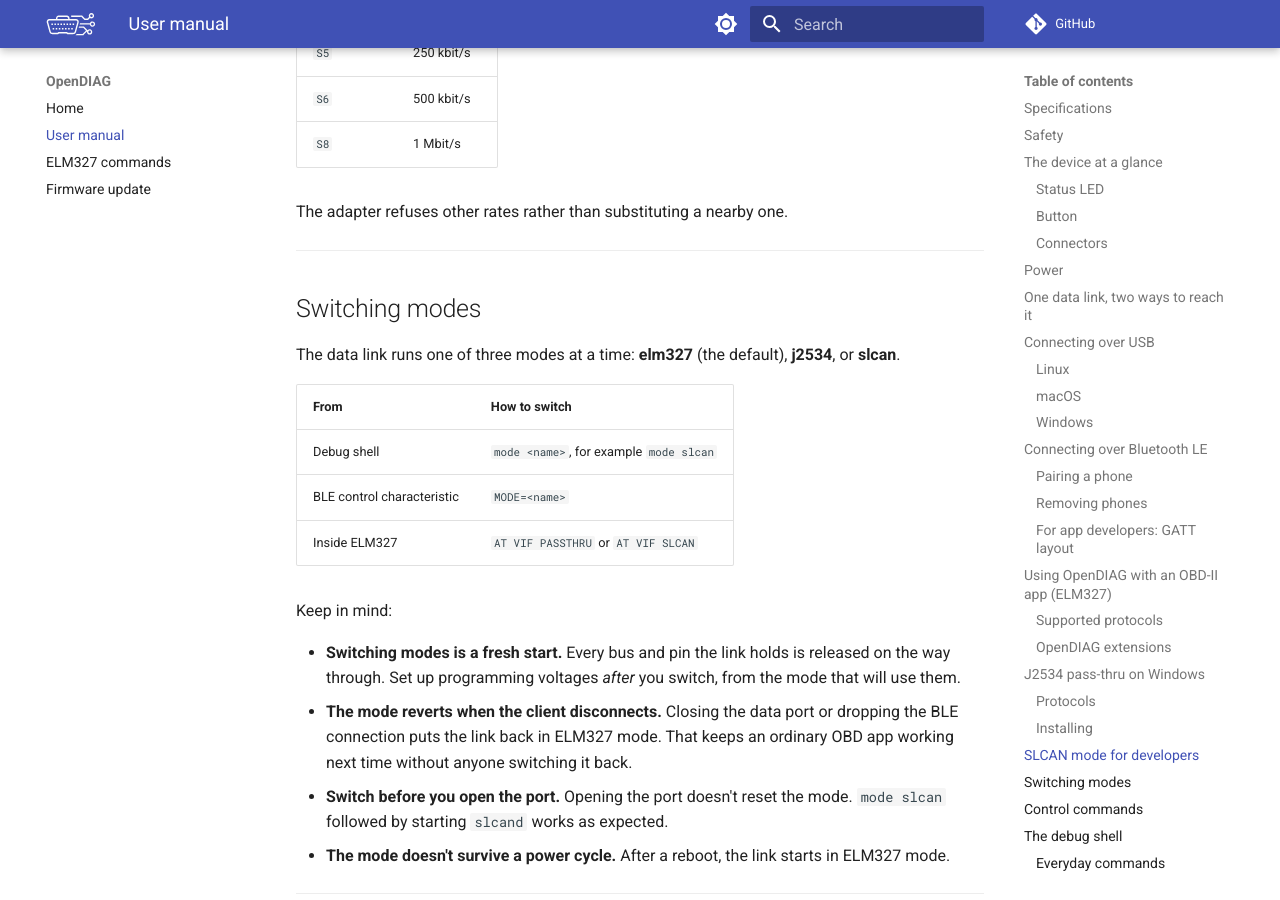
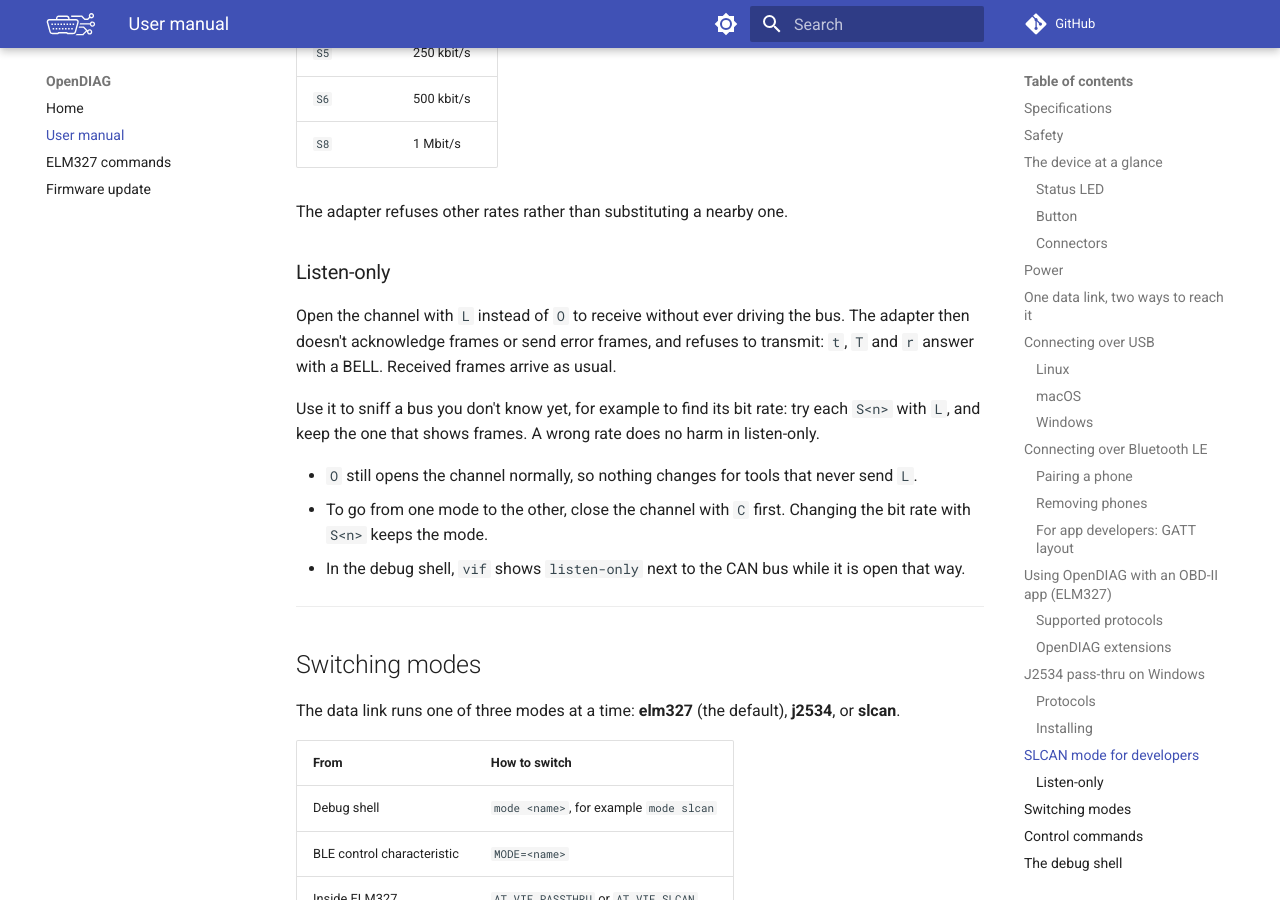
Before and after one commit to maximus64/opendiag-firmware, an MkDocs documentation site: the page built from docs/manual.md, in a window 1280 px wide and 900 px high, scrolled down 10087 px. Built offline with MkDocs 1.6.1 and Material for MkDocs 9.7.7, drawn with Linux system fonts in a browser that asks for light colours; comment, search, counter and statistics services are not loaded.

Commit message:
docs/manual.md: document SLCAN listen-only ('L')

```diff
--- a/docs/manual.md
+++ b/docs/manual.md
@@ -360,6 +360,20 @@
 
 The adapter refuses other rates rather than substituting a nearby one.
 
+### Listen-only
+
+Open the channel with `L` instead of `O` to receive without ever driving the bus. The adapter then
+doesn't acknowledge frames or send error frames, and refuses to transmit: `t`, `T` and `r` answer
+with a BELL. Received frames arrive as usual.
+
+Use it to sniff a bus you don't know yet, for example to find its bit rate: try each `S<n>` with
+`L`, and keep the one that shows frames. A wrong rate does no harm in listen-only.
+
+- `O` still opens the channel normally, so nothing changes for tools that never send `L`.
+- To go from one mode to the other, close the channel with `C` first. Changing the bit rate with
+  `S<n>` keeps the mode.
+- In the debug shell, `vif` shows `listen-only` next to the CAN bus while it is open that way.
+
 ---
 
 ## Switching modes
```
